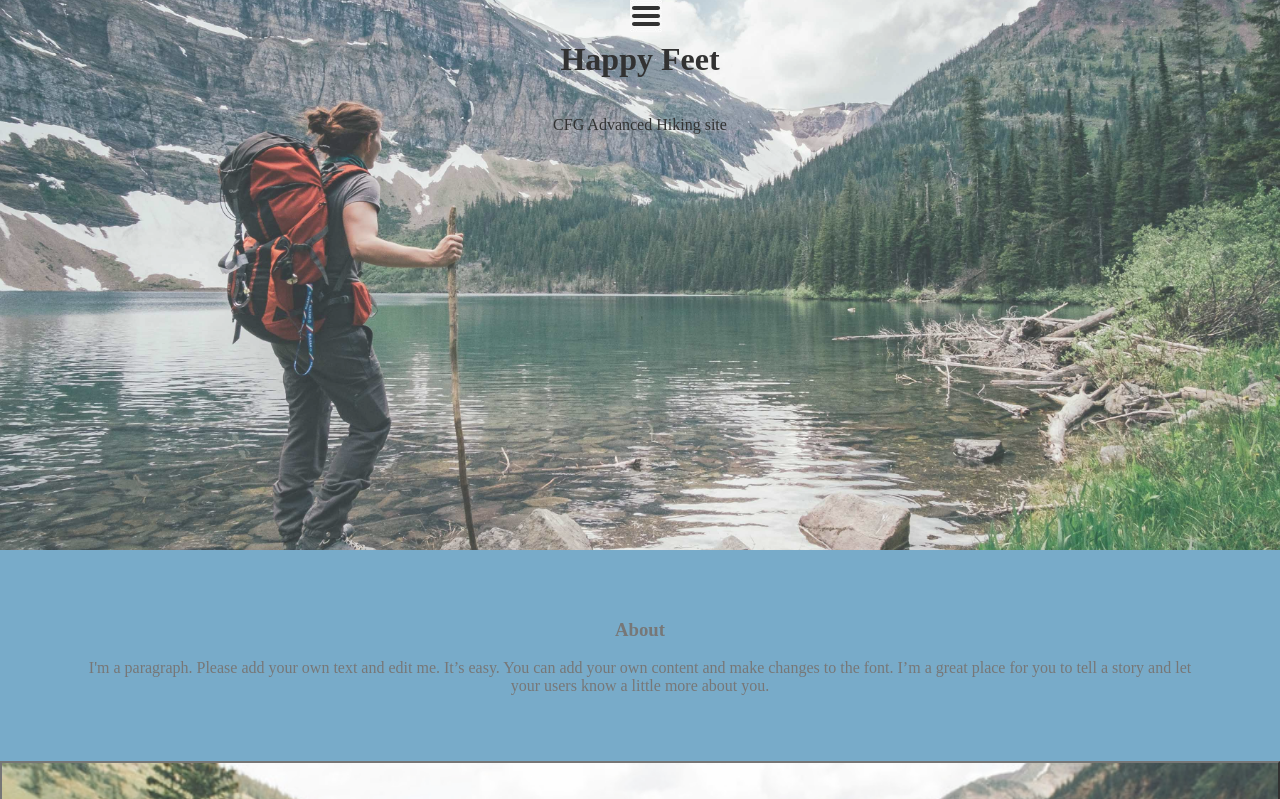
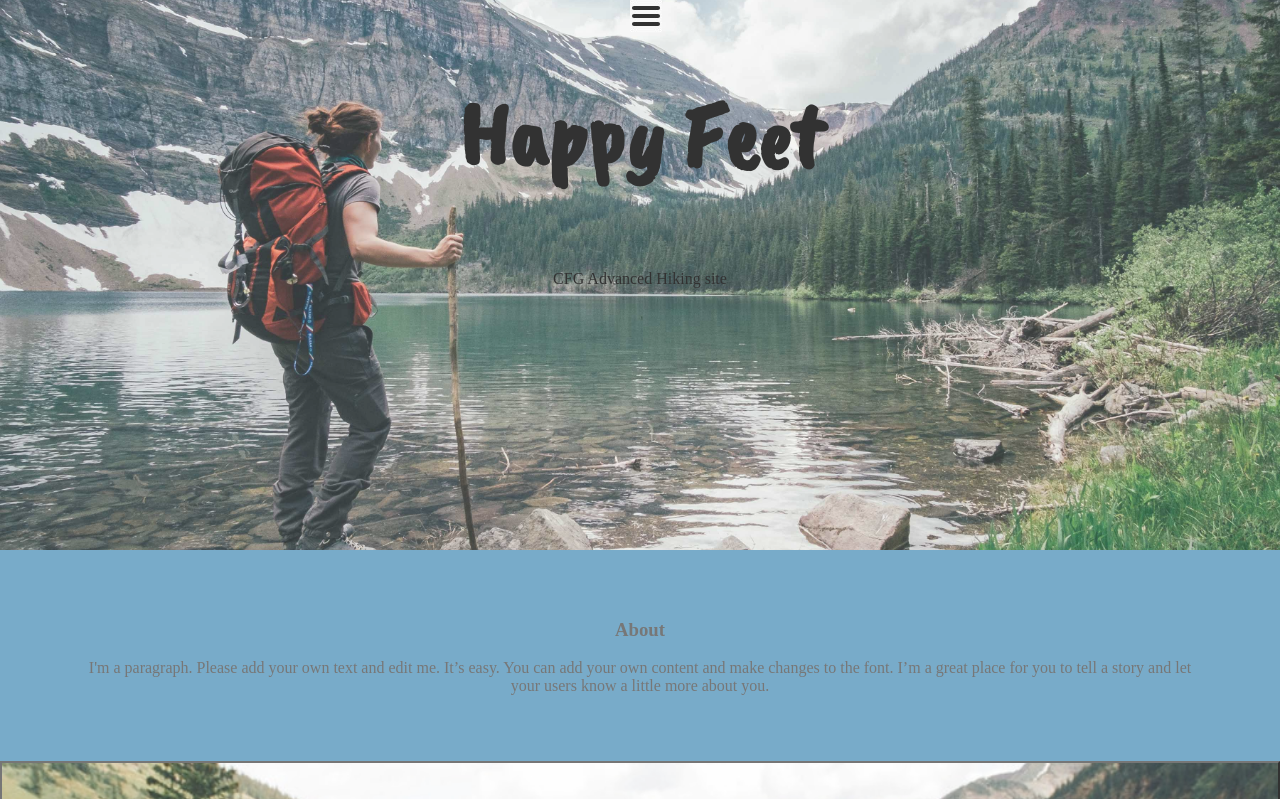
Before and after one commit to ambiab/happy-feet, a Python web app: template templates/main-page.html in a window 1280 px wide. Shown: the top 799 px of the page. Run offline with Jinja, Linux system fonts and the light colour scheme; the template is opened without the code that fills it, so the values that code supplies are empty; some libraries are stand-ins or nearby versions.

```diff
--- a/static/css/main-page.css
+++ b/static/css/main-page.css
@@ -1,10 +1,14 @@
-body {
-    min-height: 100vh;
+body, html {
+    height: 100%;
+    width: 100%;
 
     margin: 0;
     padding: 0;
+}
 
-    position: relative;
+h1 {
+    font-family: 'Caveat Brush';
+    font-size: 90px;
 }
 
 .background-image-1 {
```
